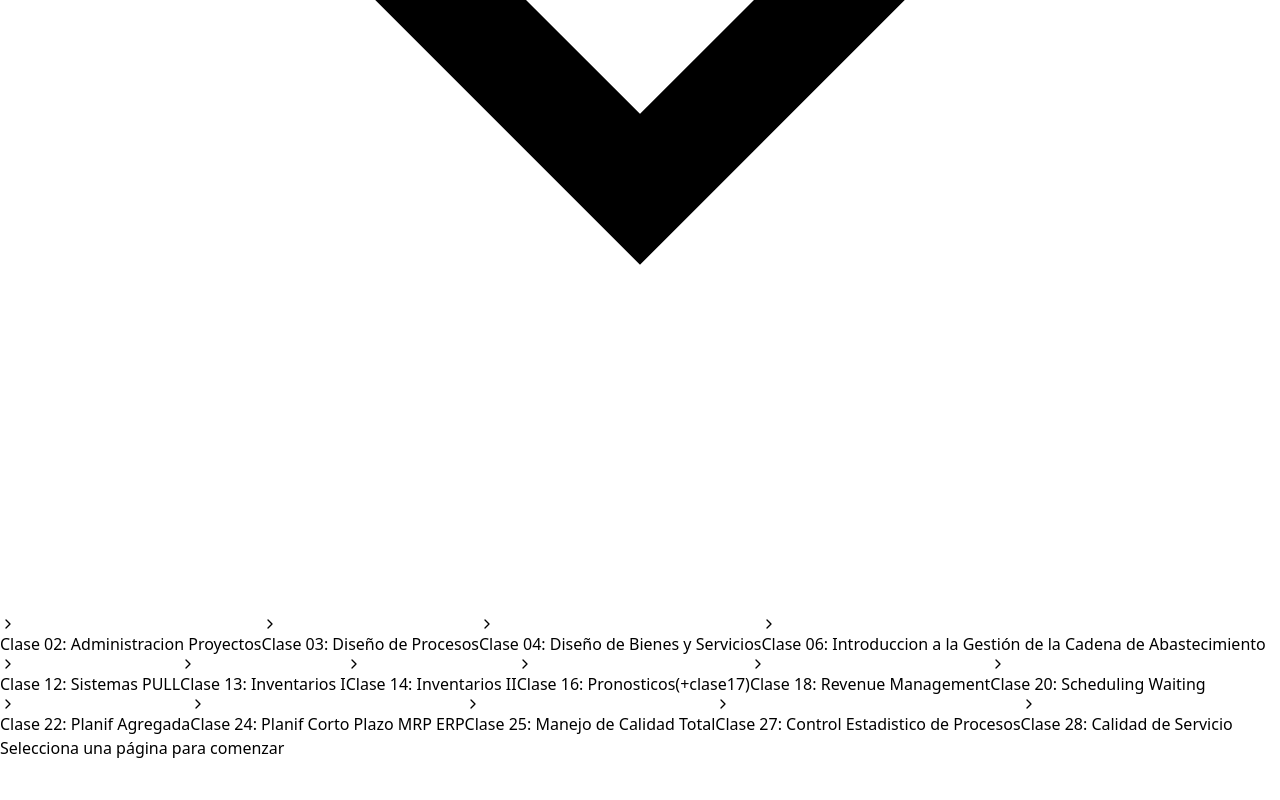
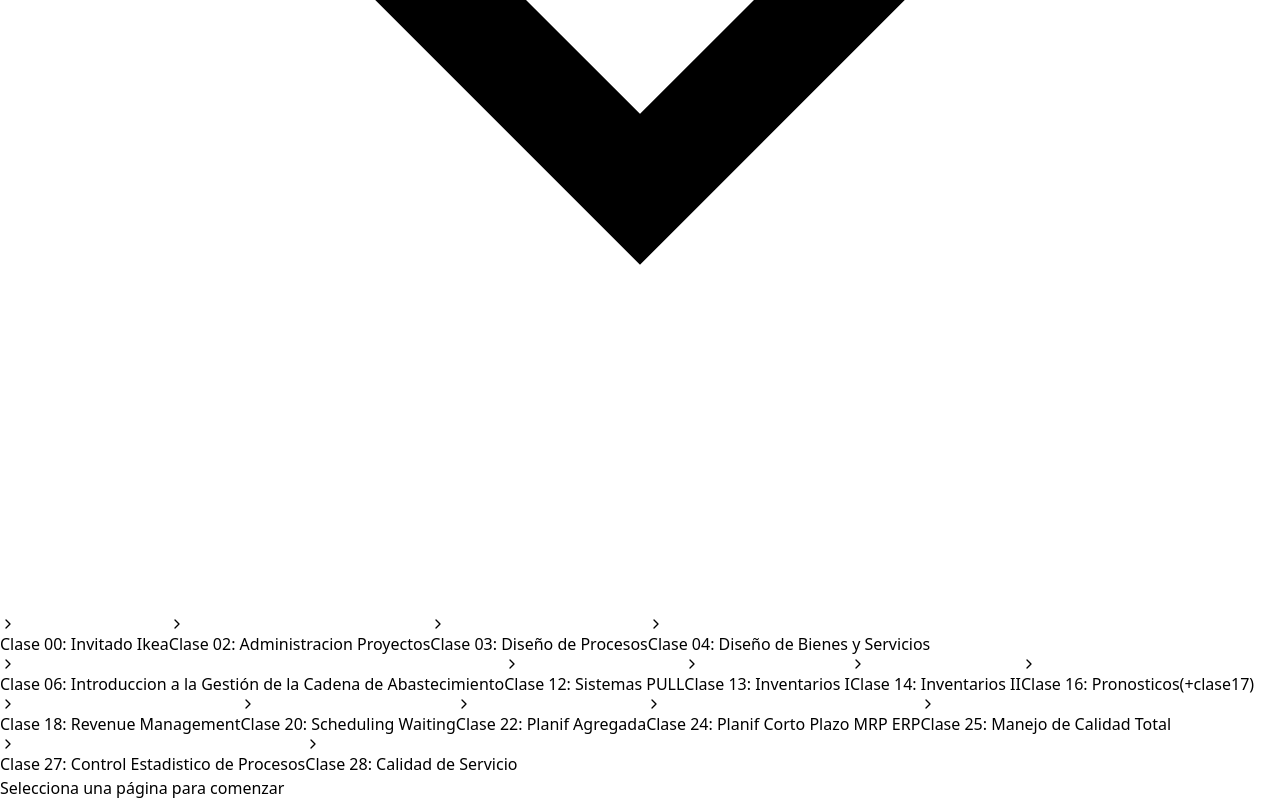
Before and after one commit to FCamaggi/xr-wiki, a React (Vite) app: page / in a window 1280 px wide. Shown: the part 790-1590 px from the top of the page. Before the commit the page ends 1550 px from the top, so only its background shows below. Built offline with nearby package versions, Linux system fonts and the light colour scheme.

Commit message:
fix latex

```diff
--- a/index.html
+++ b/index.html
@@ -1,6 +1,10 @@
 <!DOCTYPE html>
 <html lang="en">
   <head>
+    <link
+      rel="stylesheet"
+      href="https://cdn.jsdelivr.net/npm/katex@0.16.0/dist/katex.min.css"
+    />
     <meta charset="UTF-8" />
     <link rel="icon" type="image/svg+xml" href="/vite.svg" />
     <meta name="viewport" content="width=device-width, initial-scale=1.0" />
--- a/public/content/content-map.json
+++ b/public/content/content-map.json
@@ -1,5 +1,11 @@
 {
   "classes": [
+    {
+      "slug": "clase-00-Invitado-Ikea",
+      "title": "Clase 00: Invitado Ikea",
+      "order": 0,
+      "isPdf": false
+    },
     {
       "slug": "clase-02-Administracion-Proyectos",
       "title": "Clase 02: Administracion Proyectos",
```
